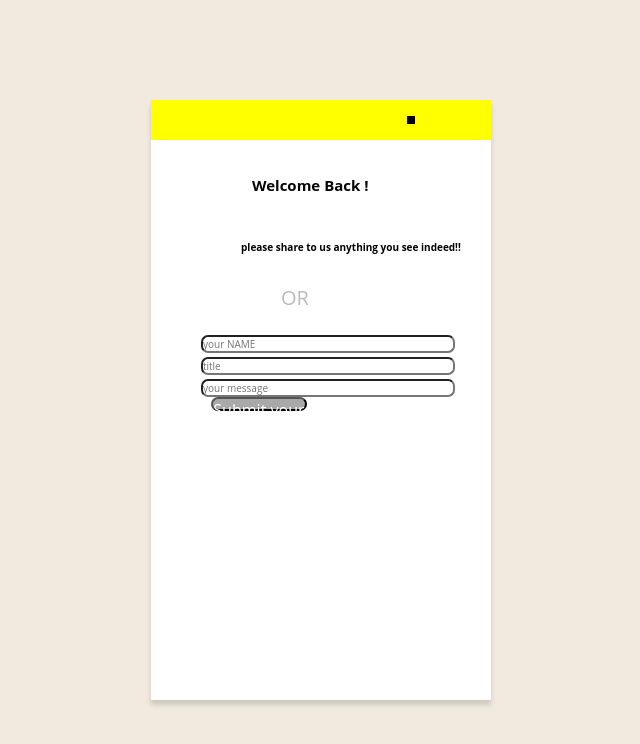
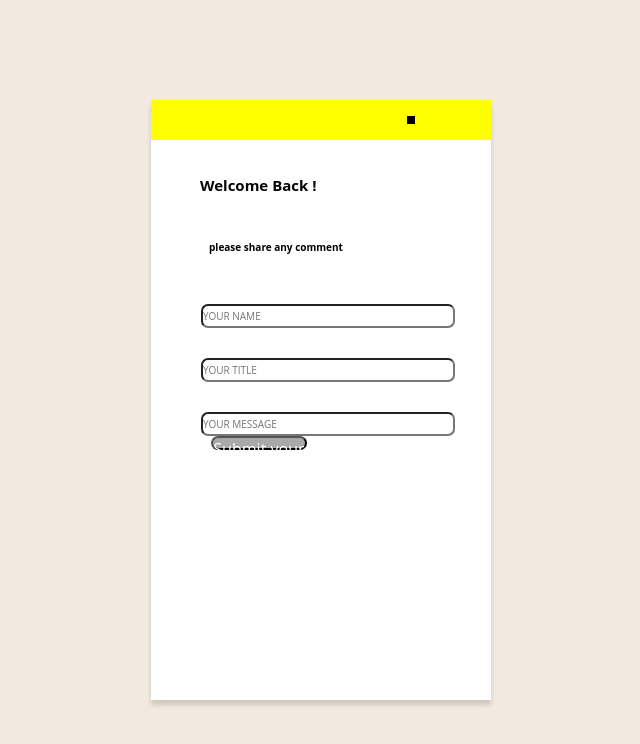
Before and after one commit to lievin219/gakiza-portofolio, a plain HTML site: page blog.html in a window 1280 px wide. Shown: the whole page, without its empty margins (319-959 px from the left). Drawn offline with Linux system fonts and the light colour scheme.

Commit message:
all updates are putted on here

```diff
--- a/blog.css
+++ b/blog.css
@@ -56,7 +56,14 @@ transition: 0.5s;
          margin-left: 100px;
          justify-content: space-between;
          padding: 35px 1px;
+         margin-left: 48px;
     }
+    .data h5{
+         margin-left: 48px;
+         font-size: 15x;
+    }
+
+
     .data .button{
          font-size: 0.7em;
          background: black;
@@ -100,12 +107,15 @@ transition: 0.5s;
        position: relative;
          width: 250px;
 
+         justify-content: space-between;
+
     }
      .writing input{
          width:100%;
          border-radius: 7px;
          font-size: 10px;
          background: rgba(255,255,255,0.25);
+         height: 20px;
     }
     .acting{
          position: relative;
--- a/blog.html
+++ b/blog.html
@@ -1,5 +1,6 @@
 <!DOCTYPE html>
 <html lang="en">
+
 <head>
     <meta charset="UTF-8">
     <meta name="viewport" content="width=device-width, initial-scale=1.0">
@@ -18,18 +19,18 @@
         <div class="data">
             <h1> Welcome Back !</h1>
 
-            <h5 class="buttoni"> please share to us anything you see indeed!!</h5>
-            <P> OR</P>
+            <h5 class="buttoni"> please share any comment</h5>
+            <P> </P>
             <div class="writing">
-                <form action="">
-            <input type="email" class="input" placeholder="your NAME">
-            <input type="password" class="input" placeholder="title">
-            <input type="" class="input" placeholder="your message">
+
+            <input type="email" class="input" placeholder="YOUR NAME">
+            <input type="" class="input" placeholder="YOUR TITLE">
+            <input type="" class="input" placeholder="YOUR MESSAGE">
         </div>
            <div class="acting">
 
             <div class="data"><button class="buttone" onclick="">Submit your blog</button>
-            </form>
+
 
             </div>
         </div>
```
Also changed, not shown: index.html (+7 -21 lines), login.html (+4 -1 lines), 1 other file.
